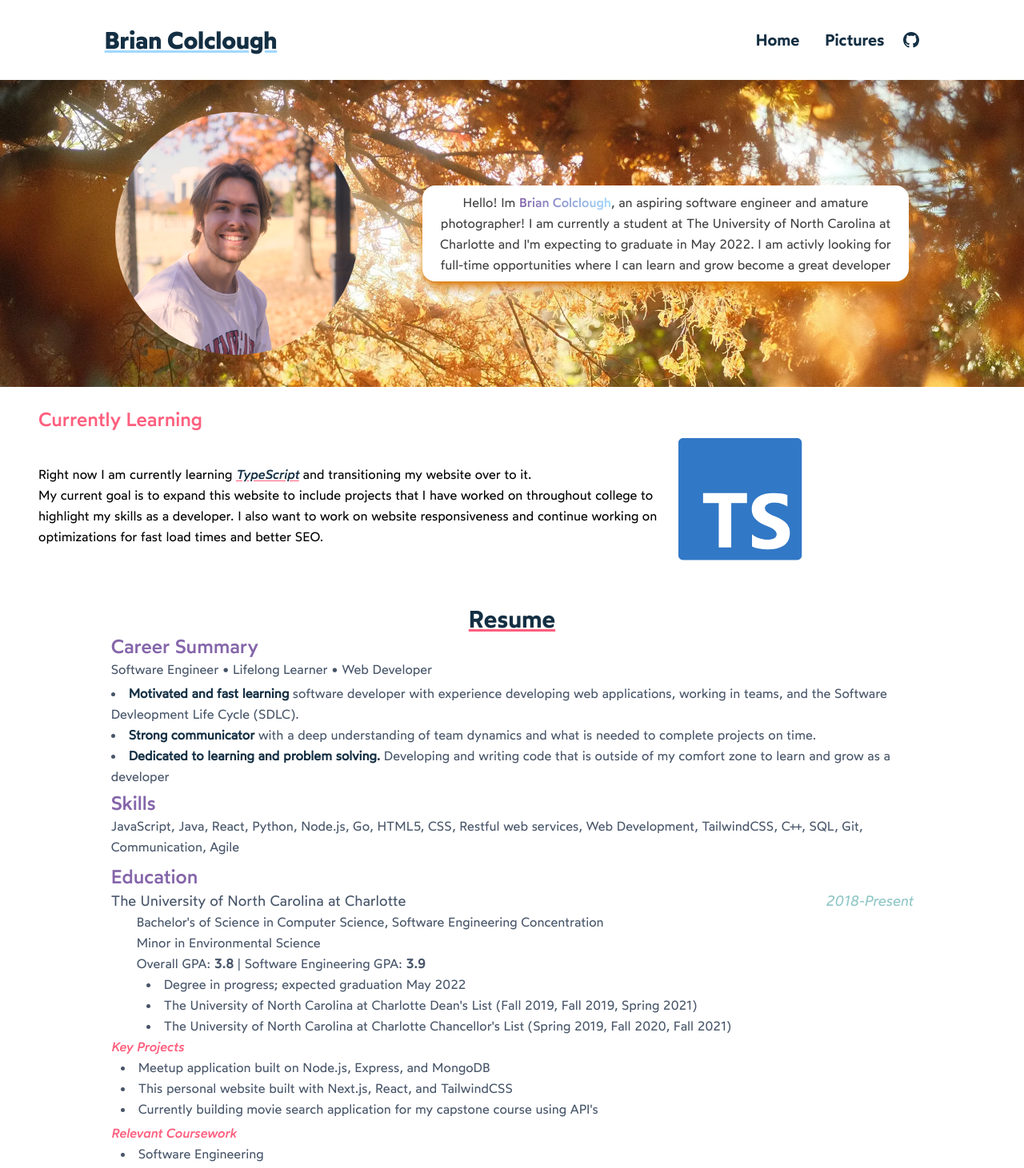
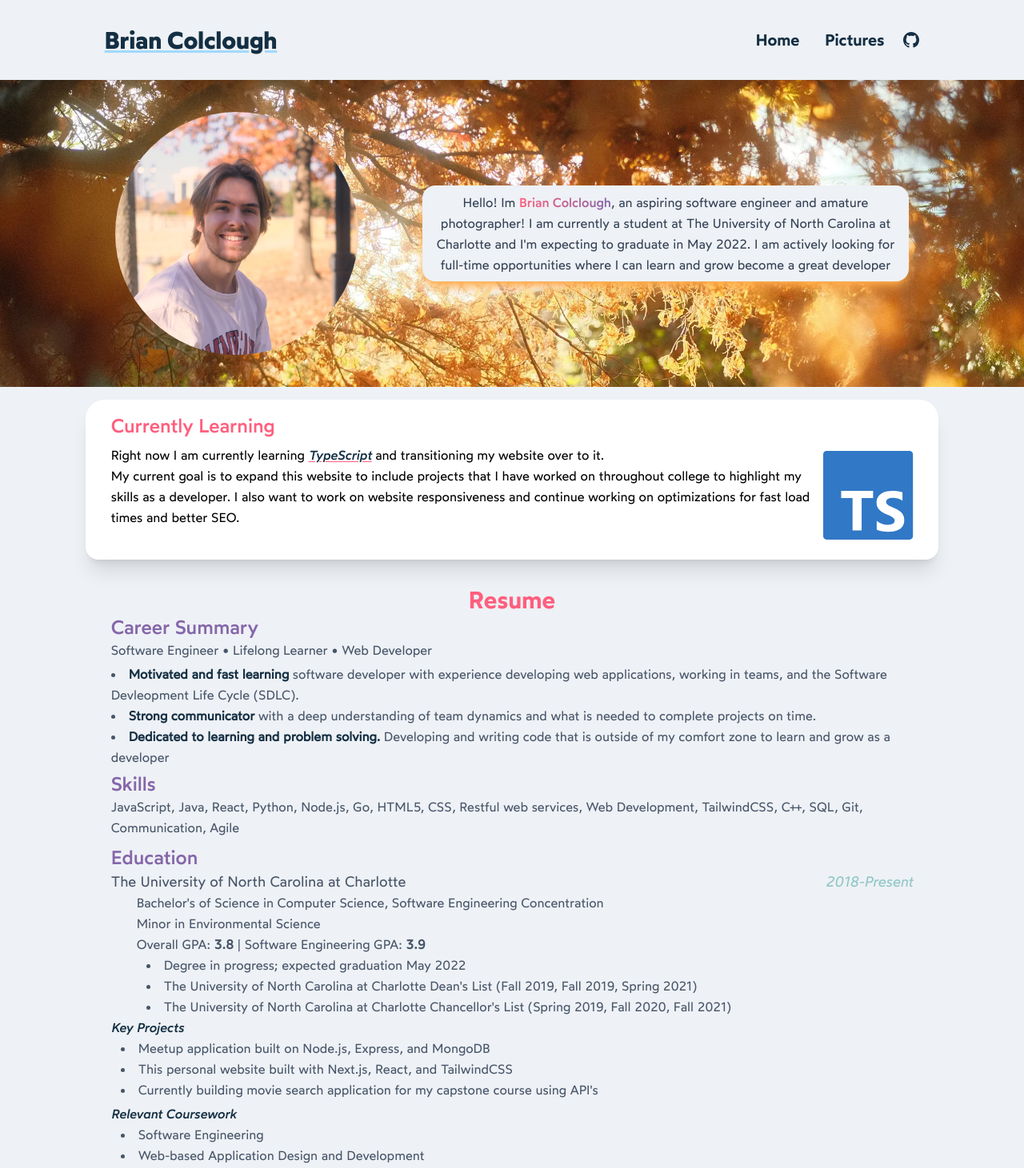
Before and after one commit to BrianColclough/Portfolio, a Next.js app: page / in a window 1280 px wide. Shown: the top 1461 px of the page at 80% size. Built offline with nearby package versions, Linux system fonts and the light colour scheme.

Commit message:
UI changes

```diff
--- a/components/currentlyLearning.tsx
+++ b/components/currentlyLearning.tsx
@@ -3,14 +3,13 @@ import TypeScriptSVG from "./svg/TypeScript";
 function CurrentlyLearning() {
   return (
     <section className="flex justify-center subpixel-antialiased sm:leading-relaxed">
-      <div className="mx-2 mt-4 md:px-2 rounded-2xl">
-        <div className="flex  flex-col sm:flex-col sm:w-5/6 px-8 sm:max-w-7xl text-center justify-items-center sm:text-left font-wotfard-300 sm:justify-start ">
-          <h2 className="text-ui-pink text-start rounded-t-3xl font-wotfard-400 pt-2 text-2xl ">
+      <div className="mt-4 bg-white rounded-t-3xl shadow-xl w-5/6 py-2 px-4 sm:max-w-7xl  rounded-2xl">
+        <h2 className="text-ui-pink text-start rounded-t-3xl px-4 font-wotfard-400 py-2 text-2xl ">
           Currently Learning
         </h2>
-          <div className="flex px-8 sm:px-0 justify-start flex-col sm:flex-row sm:items-center rounded-lg">
-            <div className="flex flex-col sm:pr-4">
-              <div className="font-sans">
+        <div className="flex flex-col md:flex-row text-left justify-items-center font-wotfard-300 sm:justify-start ">
+          <div className="flex items-start flex-col sm:flex-row rounded-lg">
+            <div className="flex flex-col items-start sm:pb-4 sm:px-4 sm:pr-4">
               <div>
                 Right now I am currently learning{" "}
                 <span className="font-wotfard-400-i underline decoration-ui-pink text-ui-navy underline-offset-2">
@@ -20,10 +19,10 @@ function CurrentlyLearning() {
               </div>
               <div className="sm:basis-1/2">
                 My current goal is to expand this website to include projects
-                  that I have worked on throughout college to highlight my
-                  skills as a developer. I also want to work on website
-                  responsiveness and continue working on optimizations for fast
-                  load times and better SEO.
+                that I have worked on throughout college to highlight my skills
+                as a developer. I also want to work on website responsiveness
+                and continue working on optimizations for fast load times and
+                better SEO.
               </div>
             </div>
           </div>
@@ -32,7 +31,6 @@ function CurrentlyLearning() {
           </aside>
         </div>
       </div>
-      </div>
     </section>
   );
 }
--- a/components/intro.tsx
+++ b/components/intro.tsx
@@ -34,17 +34,17 @@ const Intro = (props) => {
               />
             </div>
             <div
-              className="bg-white z-10 shadow-lg font-sans shadow-amber-600 rounded-2xl text-neutral-700 p-2
+              className="bg-ui-white z-10 shadow-lg font-sans shadow-ui-orange rounded-2xl text-slate-700 p-2
           text-center basis-1/2 font-medium"
             >
               Hello! Im{" "}
-              <span className=" font-wotfard-400 bg-clip-text text-transparent bg-gradient-to-r from-ui-purple to-ui-blue">
+              <span className=" font-wotfard-400 bg-clip-text text-transparent bg-gradient-to-r from-ui-pink to-ui-purple">
                 Brian Colclough
               </span>
               , an aspiring software engineer and amature photographer! I am
               currently a student at The University of North Carolina at
               Charlotte and I&apos;m expecting to graduate in May 2022. I am
-              activly looking for full-time opportunities where I can learn and
+              actively looking for full-time opportunities where I can learn and
               grow become a great developer
             </div>
           </div>
--- a/components/layout.tsx
+++ b/components/layout.tsx
@@ -4,7 +4,7 @@ import Head from "next/head";
 
 const Layout = (props) => {
   return (
-    <>
+    <div className="bg-ui-white">
       <Head>
         <title>Brian Colclough</title>
         <meta
@@ -35,7 +35,7 @@ const Layout = (props) => {
       <Header />
       {props.children}
       <Footer />
-    </>
+    </div>
   );
 };
 
--- a/components/resume.tsx
+++ b/components/resume.tsx
@@ -6,7 +6,7 @@ const Resume = (props) => {
           className="p-8 font-sans subpixel-antialiased font-normal
          text-slate-600 sm:w-5/6 justify-center sm:max-w-7xl max-w-full"
         >
-          <h2 className="text-3xl text-center font-wotfard-500 underline decoration-ui-pink text-ui-navy">
+          <h2 className="text-3xl text-center font-wotfard-500 text-ui-pink">
             Resume
           </h2>
 
@@ -87,7 +87,7 @@ const Resume = (props) => {
             </div>
 
             <section>
-              <h4 className="font-wotfard-400-i text-ui-pink">Key Projects</h4>
+              <h4 className="font-wotfard-400-i text-ui-navy">Key Projects</h4>
               <ul className="list-disc list-inside">
                 <li className="pl-3">
                   Meetup application built on Node.js, Express, and MongoDB
@@ -104,7 +104,7 @@ const Resume = (props) => {
             </section>
 
             <section>
-              <h4 className="font-wotfard-400-i text-ui-pink pt-1">
+              <h4 className="font-wotfard-400-i text-ui-navy pt-1">
                 Relevant Coursework
               </h4>
               <ul className="list-disc list-inside">
--- a/components/svg/TypeScript.tsx
+++ b/components/svg/TypeScript.tsx
@@ -2,7 +2,7 @@ function TypeScriptSVG() {
   return (
     <a href="https://www.typescriptlang.org/">
       <svg
-        className="sm:transition h-14 w-14 sm:h-44 sm:w-44 block mx-auto mt-2"
+        className="sm:transition h-14 w-14 sm:h-32 sm:w-32 block mx-auto mt-2"
         viewBox="0 0 30 30"
         xmlns="http://www.w3.org/2000/svg"
         fill="#3178c6"
--- a/tailwind.config.js
+++ b/tailwind.config.js
@@ -36,8 +36,8 @@ module.exports = {
         "ui-pink": "#FF5F7E",
         "ui-orange": "#FFAB4C",
         "ui-navy": "#142F43",
-        "ui-white": "#F7ECDE",
         "ui-aqua": "#8EC6C5",
+        "ui-white": "#eef1f5",
       },
     },
   },
```
Also changed, not shown: public/Typescript.svg (deleted). Lines whose indentation alone changed are shown as unchanged.
